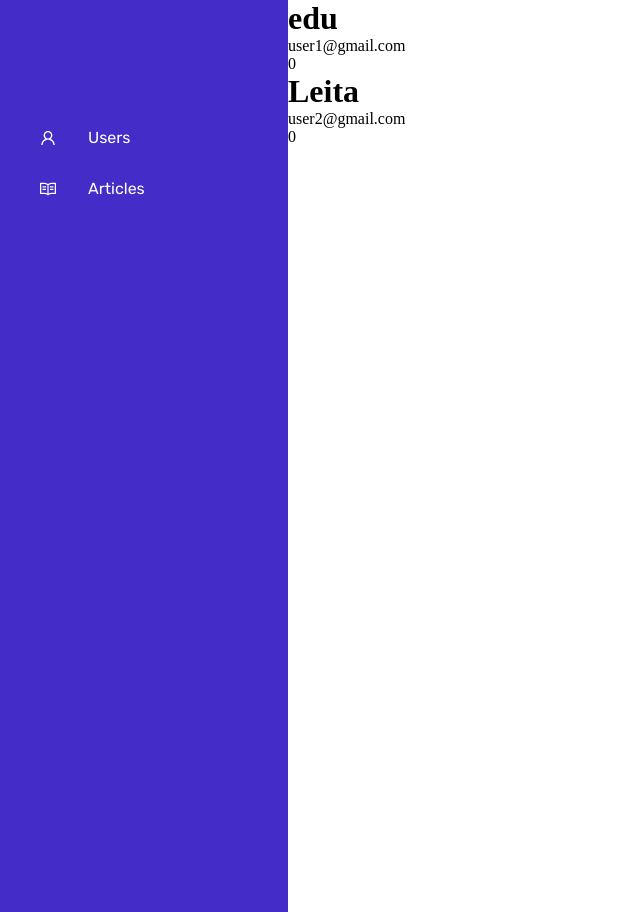
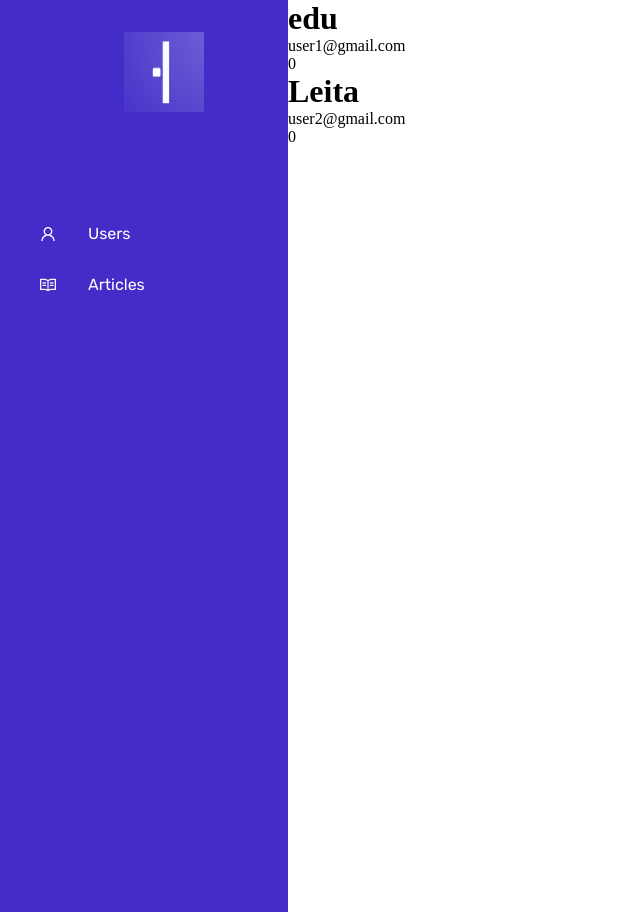
Before and after one commit to eduardohralejandro/logicgateblog_client, a React (Vite) app in the folder admin/: page / in a window 1280 px wide. Shown: the whole page, without its empty margins (0-640 px from the left). Built offline with nearby package versions, Linux system fonts and the light colour scheme.

Commit message:
add logo on navbar

```diff
--- /dev/null
+++ b/admin/src/src/components/logo/Logo.tsx
@@ -0,0 +1,6 @@
+import styles from './logo.module.scss';
+
+const Logo = () => <div className={styles.logo_lg}><img  src="./logo.png" alt="logo_logicgate_blog" /></div>
+
+
+export default Logo;
--- /dev/null
+++ b/admin/src/src/components/logo/logo.module.scss
@@ -0,0 +1,10 @@
+.logo_lg {
+  margin-top: -5rem ;
+ margin-bottom: 6rem;
+ display: flex;
+ justify-content: center;
+  img {
+    height: 5rem;
+    width: 5rem;
+  }
+}
--- a/admin/src/src/components/navbar_links/NavBarLinks.tsx
+++ b/admin/src/src/components/navbar_links/NavBarLinks.tsx
@@ -1,5 +1,6 @@
 import { UserOutlined, ReadOutlined } from "@ant-design/icons";
 
+import Logo from "../logo/Logo";
 import styles from "./nav_bar_links.module.scss";
 
 
@@ -7,6 +8,7 @@ const NavBarLinks = () => {
   const customStyles = { fontSize: "1rem", color: "white" };
   return (
     <nav>
+      <Logo />
       <div className={styles.outer_link_box}>
         <UserOutlined style={customStyles} />
         <a className={styles.links_nav} href="#home">
```
Also changed, not shown: admin/public/logicgate_logo.png (renamed from admin/src/assets/logicgate_logo.png), admin/public/logo.png (added).
